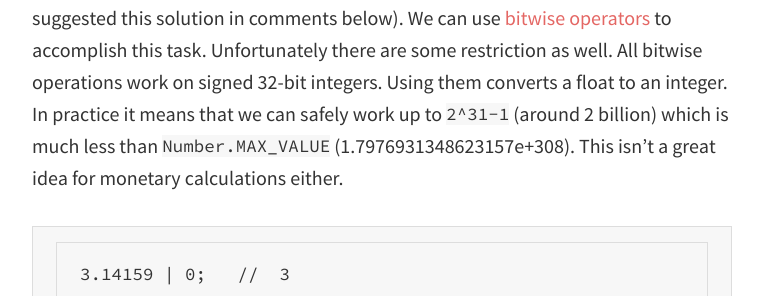
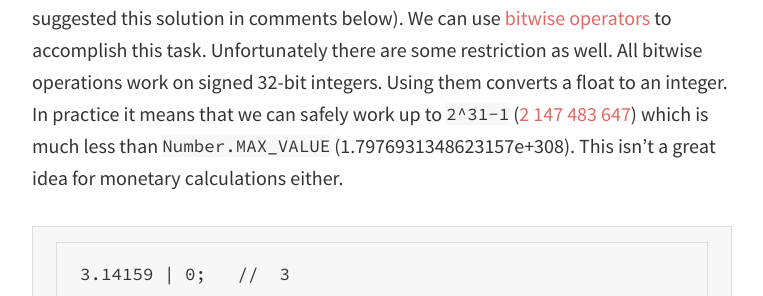
Before and after one commit to kimruddock/pawelgrzybek.github.io, a Jekyll site: the page built from _posts/2016-01-19-rounding-and-truncating-numbers-in-javascript.md, in a window 1280 px wide and 900 px high, scrolled down 3663 px. Shown: the part 159-455 px from the top of the window, without its empty margins (258-1021 px from the left). Built offline with Jekyll 4.4.1, drawn with Linux system fonts in a browser that asks for light colours; Markdown is read by kramdown in place of the engine named in the settings; comment, search, counter and statistics services are not loaded.

Commit message:
precise number for safetly bitwise operators

````diff
--- a/_posts/2016-01-19-rounding-and-truncating-numbers-in-javascript.md
+++ b/_posts/2016-01-19-rounding-and-truncating-numbers-in-javascript.md
@@ -68,7 +68,7 @@ It's worth mentioning that the browser support for `Math.trunc()` isn't great. I
 - Opera >= 25
 - Safari >= 7.1
 
-Luckily there is a way to use this without ES6 support (thanks to Johny who suggested this solution in comments below). We can use [bitwise operators](https://developer.mozilla.org/en/docs/Web/JavaScript/Reference/Operators/Bitwise_Operators) to accomplish this task. Unfortunately there are some restriction as well. All bitwise operations work on signed 32-bit integers. Using them converts a float to an integer. In practice it means that we can safely work up to `2^31−1` (around 2 billion) which is much less than `Number.MAX_VALUE` (1.7976931348623157e+308). This isn't a great idea for monetary calculations either.
+Luckily there is a way to use this without ES6 support (thanks to Johny who suggested this solution in comments below). We can use [bitwise operators](https://developer.mozilla.org/en/docs/Web/JavaScript/Reference/Operators/Bitwise_Operators) to accomplish this task. Unfortunately there are some restriction as well. All bitwise operations work on signed 32-bit integers. Using them converts a float to an integer. In practice it means that we can safely work up to `2^31−1` ([2 147 483 647](https://en.wikipedia.org/wiki/2147483647_(number))) which is much less than `Number.MAX_VALUE` (1.7976931348623157e+308). This isn't a great idea for monetary calculations either.
 
 ```
 3.14159 | 0;   //  3
````
